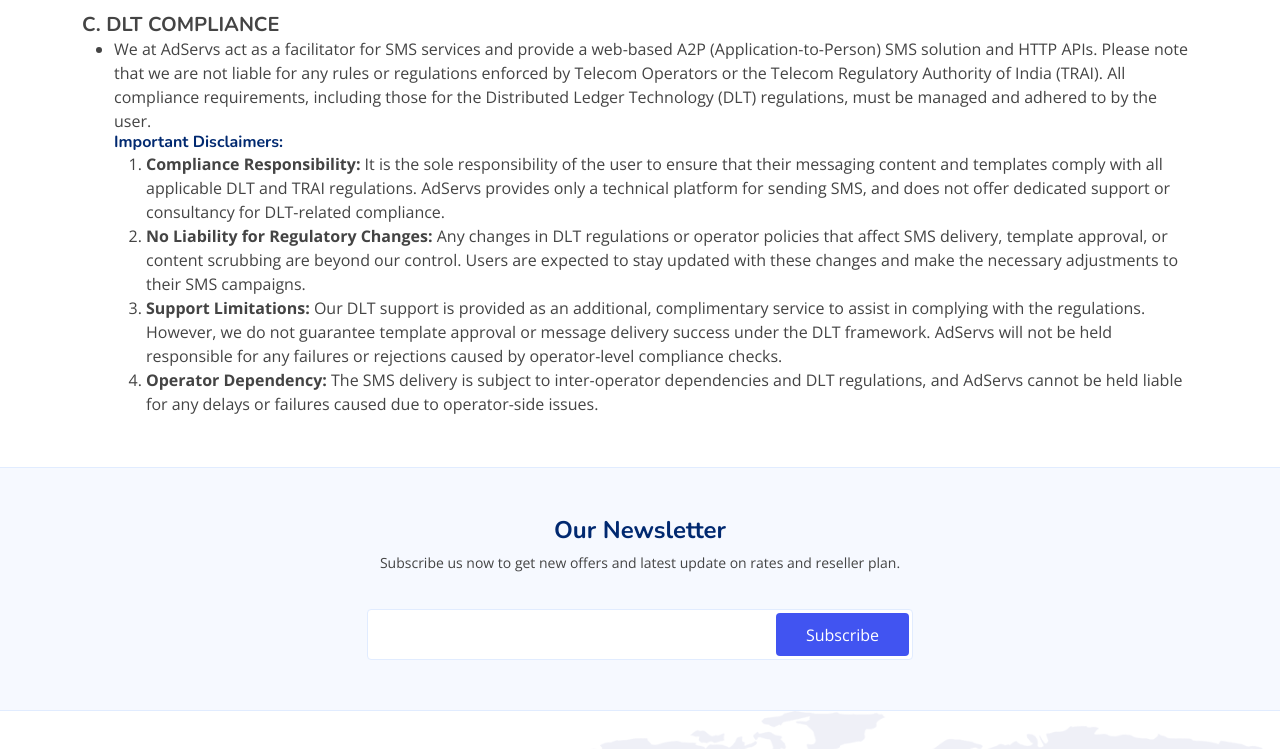
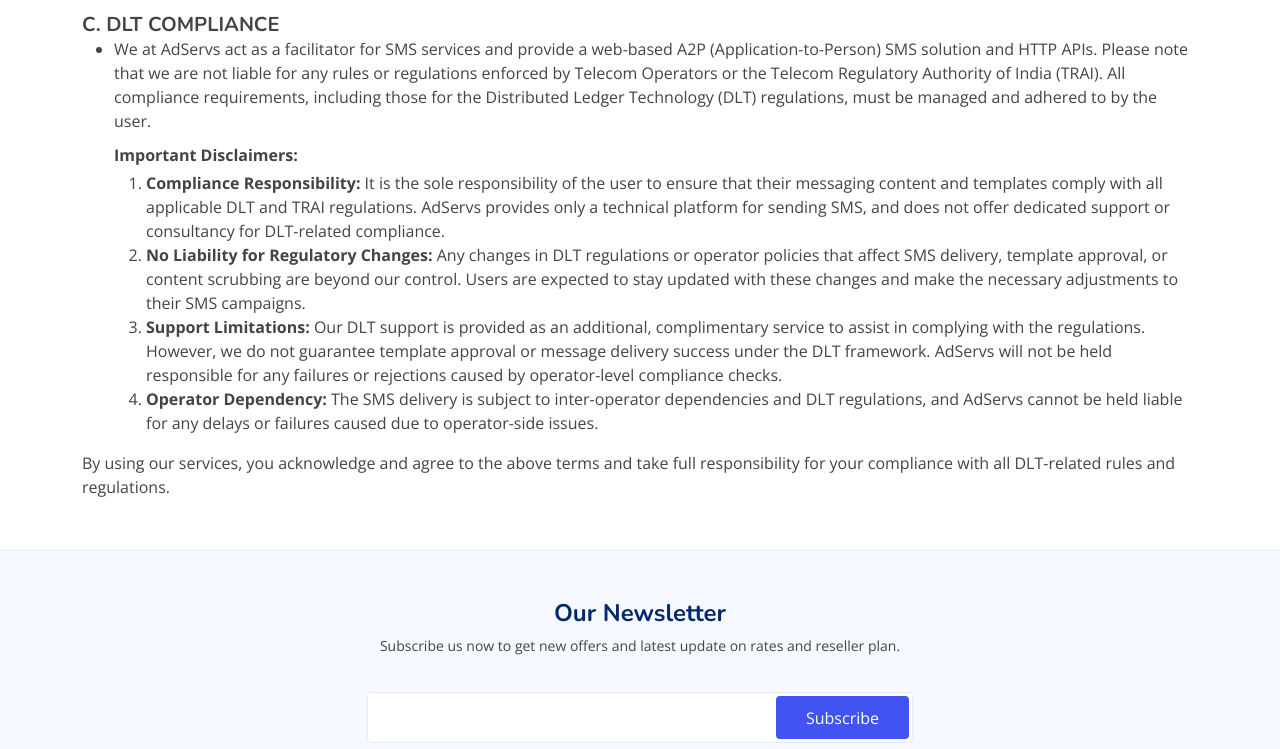
Before and after one commit to aafan-py/www.adservs.in, a plain HTML site: page terms.html in a window 1280 px wide. Shown: the part 7666-8415 px from the top of the page. Drawn offline with nearby package versions, Linux system fonts and the light colour scheme.

Commit message:
dlt-termsupdate

```diff
--- a/terms.html
+++ b/terms.html
@@ -882,7 +882,8 @@
             solution and HTTP APIs. Please note that we are not liable for any rules or regulations enforced by Telecom
             Operators or the Telecom Regulatory Authority of India (TRAI). All compliance requirements, including those
             for the Distributed Ledger Technology (DLT) regulations, must be managed and adhered to by the user.
-            <h6>Important Disclaimers:</h6>
+            <br>
+            <p class="mb-1"><strong>Important Disclaimers:</strong></p>
             <ol>
               <li><strong>Compliance Responsibility:</strong> It is the sole responsibility of the user to ensure that
                 their messaging content and templates comply with all applicable DLT and TRAI regulations. AdServs
@@ -902,6 +903,8 @@
             </ol>
           </li>
         </ul>
+
+        <p>By using our services, you acknowledge and agree to the above terms and take full responsibility for your compliance with all DLT-related rules and regulations.</p>
       </div>
     </section>
 
```
